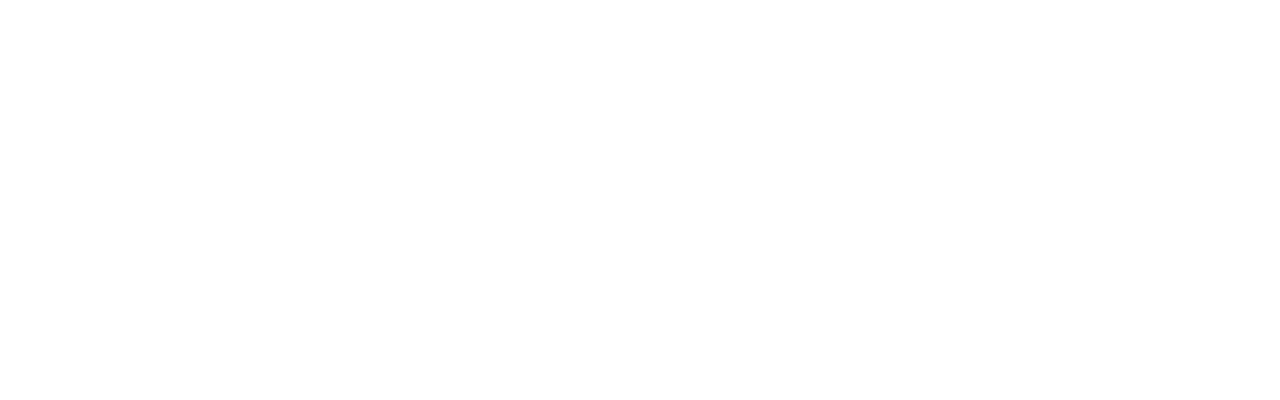
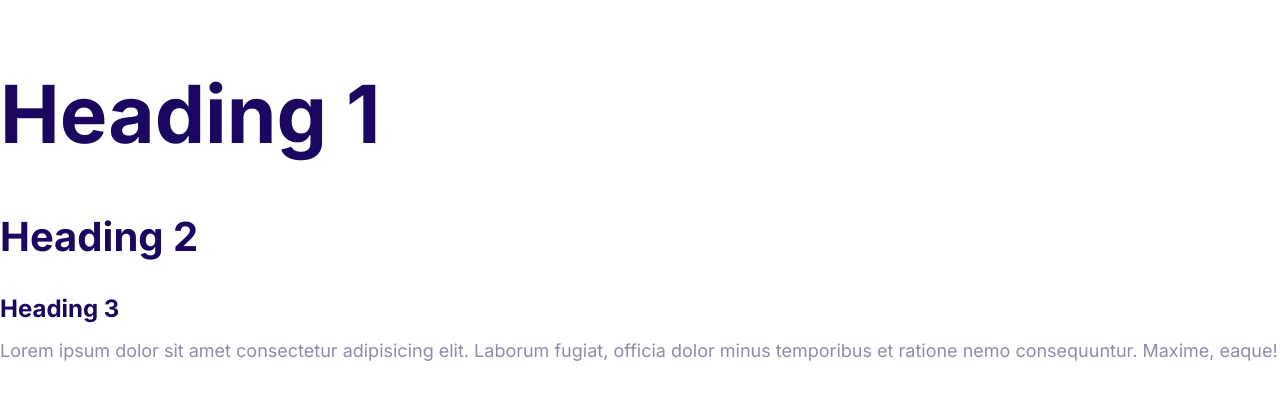
Before and after one commit to NaveenManjappa/moshify, a plain HTML site: page index.html in a window 1280 px wide. Drawn offline with Linux system fonts and the light colour scheme.

Commit message:
Define the styles for the fonts

```diff
--- a/css/styles.css
+++ b/css/styles.css
@@ -5,3 +5,56 @@
   --heading-color:#1b0760;
   --body-color:#918ca4;
 }
+
+html {
+  font-size: 62.5%;
+}
+
+body {
+  font-family: Inter,Arial,Arial, Helvetica, sans-serif;
+  color: var(--body-color);
+  font-size: 2.4rem;
+  line-height: 1.5;
+}
+
+h1,
+h2,
+h3 {
+  color: var(--heading-color);
+  margin-bottom: 1rem;
+}
+
+h1 {
+  font-size: 7rem;
+}
+
+h2 {
+  font-size: 4rem;
+}
+
+h3 {
+  font-size: 3rem;
+
+}
+
+p {
+  margin-top: 0;
+}
+
+@media screen and (min-width: 1024px) {
+  body {
+    font-size: 1.8rem;
+  }
+
+  h1 {
+    font-size: 8rem;
+  }
+
+  h2 {
+    font-size: 4rem;
+  }
+
+  h3 {
+    font-size: 2.4rem;
+  }
+}
--- a/index.html
+++ b/index.html
@@ -3,11 +3,17 @@
 <head>
   <meta charset="UTF-8">
   <meta name="viewport" content="width=device-width, initial-scale=1.0">
+  <link rel="preconnect" href="https://fonts.googleapis.com">
+  <link rel="preconnect" href="https://fonts.gstatic.com" crossorigin>
+  <link href="https://fonts.googleapis.com/css2?family=Inter:ital,opsz,wght@0,14..32,100..900;1,14..32,100..900&display=swap" rel="stylesheet">
   <link rel="stylesheet" href="css/normalize.css">
   <link rel="stylesheet" href="css/styles.css">
   <title>Moshify</title>
 </head>
 <body>
-
+  <h1>Heading 1</h1>
+  <h2>Heading 2</h2>
+  <h3>Heading 3</h3>
+  <p>Lorem ipsum dolor sit amet consectetur adipisicing elit. Laborum fugiat, officia dolor minus temporibus et ratione nemo consequuntur. Maxime, eaque!</p>
 </body>
 </html>
```
